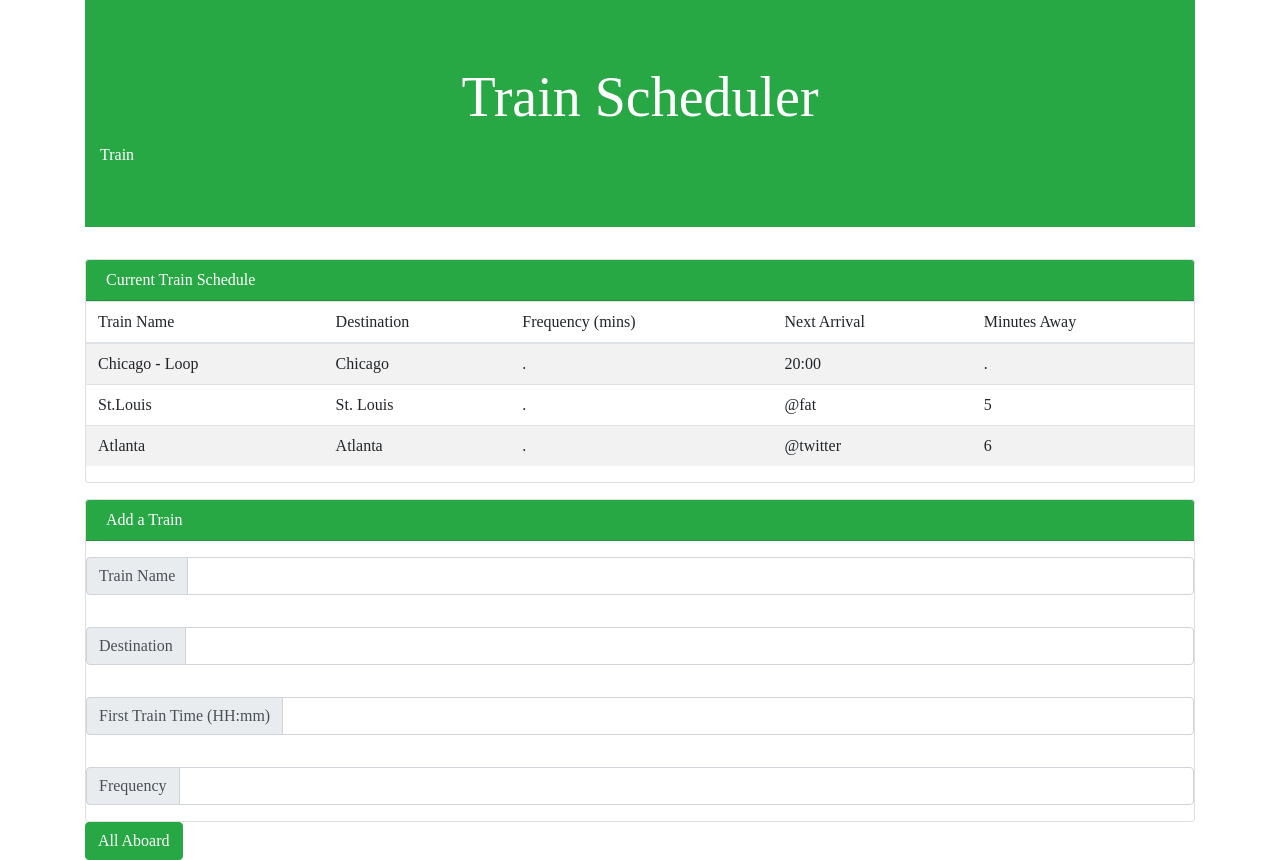
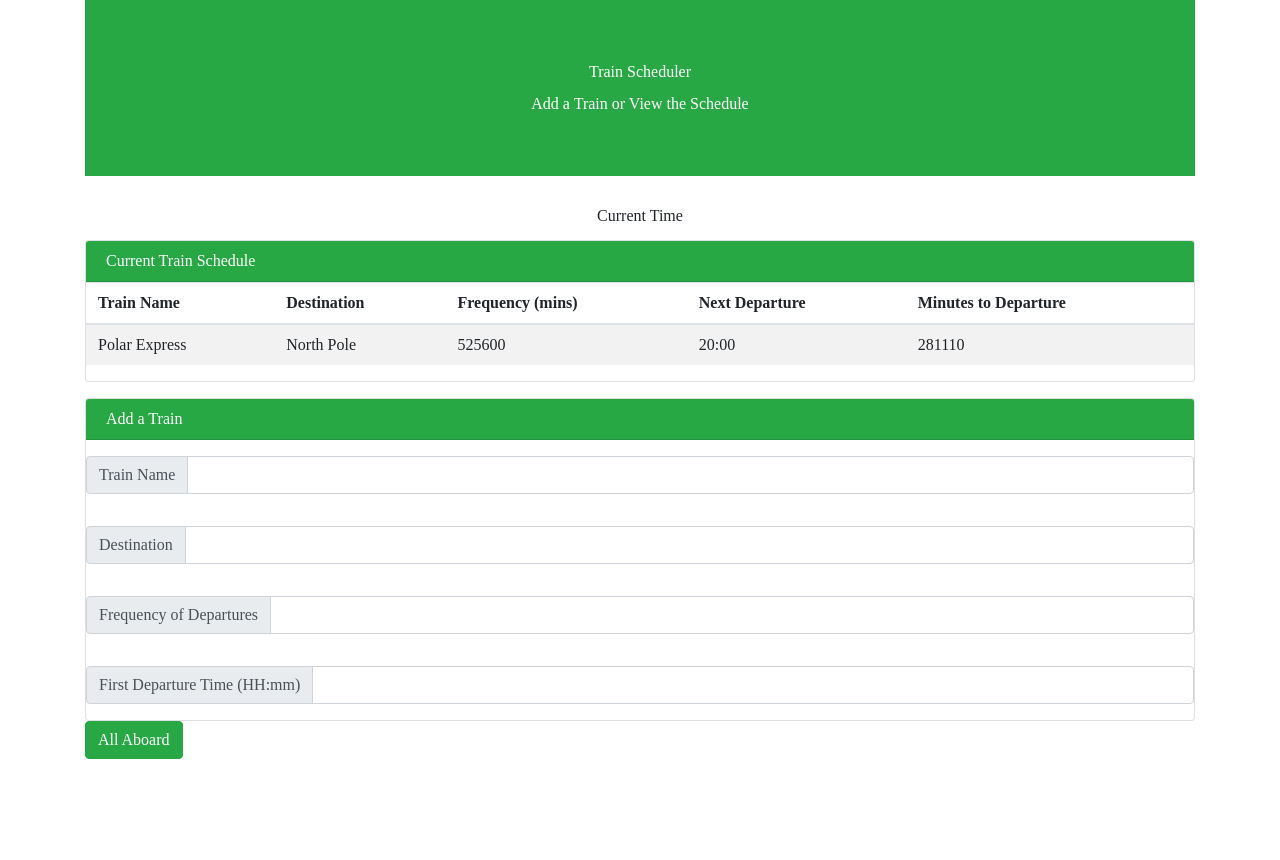
Before and after one commit to reharr4/Train-Schedule, a plain HTML site: page index.html in a window 1280 px wide. After the commit the page ends 800 px from the top, so only its background shows below. Drawn offline with nearby package versions, Linux system fonts and the light colour scheme.

Commit message:
formatted with bootstrap

```diff
--- a/index.html
+++ b/index.html
@@ -9,20 +9,30 @@
     <link rel="stylesheet" href="https://stackpath.bootstrapcdn.com/bootstrap/4.1.3/css/bootstrap.min.css"
         integrity="sha384-MCw98/SFnGE8fJT3GXwEOngsV7Zt27NXFoaoApmYm81iuXoPkFOJwJ8ERdknLPMO" crossorigin="anonymous">
     <link rel="stylesheet" href="assets/CSS/style.css">
+    <link href="https://fonts.googleapis.com/css?family=Ubuntu&display=swap" rel="stylesheet">
     <link rel="stylesheet" href="assets/CSS/reset.css">
     <script src="https://ajax.googleapis.com/ajax/libs/jquery/3.4.0/jquery.min.js"></script>
+    <script src="https://cdn.jsdelivr.net/momentjs/2.12.0/moment.min.js"></script>
     <script src="assets/javascript/logic.js"></script>
 </head>
 
 <body>
     <div class="container">
-        <div class="jumbotron jumbotron-fluid bg-success text-white">
-            <div class="container">
-                <h1 class="display-4" style="text-align:center">Train Scheduler</h1>
+        <div class="jumbotron jumbotron-fluid bg-success text-white" style="text-align: center">
+            <div id="logo">
+                <h1 class="header">Train Scheduler</h1>
                 <br>
-                <h1>Train</h1>
+                <h2 class="sub">Add a Train or View the Schedule</h2>
             </div>
         </div>
+
+        <!-- current time -->
+        <div class="row">
+            <div class="col-lg-12">
+                <h2 id="clock" style="text-align: center">Current Time </h2>
+            </div>
+        </div>
+        <br>
         <!--Create a row for placing card and input fields.-->
         <div class="row">
             <div class="col col-lg-12">
@@ -31,43 +41,25 @@
                         Current Train Schedule
                     </div>
                     <table id="trainTable" class="table table-striped table-hover">
-                        <thead>
+                        <thead style="font-weight: bold">
                             <tr>
                                 <th scope="col">Train Name</th>
                                 <th scope="col">Destination</th>
                                 <th scope="col">Frequency (mins)</th>
-                                <th scope="col">Next Arrival</th>
-                                <th scope="col">Minutes Away</th>
+                                <th scope="col">Next Departure</th>
+                                <th scope="col">Minutes to Departure</th>
                             </tr>
                         </thead>
                         <tbody>
                             <tr>
-                                <th scope="row">Chicago - Loop</th>
-                                <td>Chicago</td>
-                                <td>.</td>
+                                <td>Polar Express</td>
+                                <td>North Pole</td>
+                                <td>525600</td>
                                 <td>20:00</td>
-                                <td>.</td>
-                            </tr>
-                            <tr>
-                                <th scope="row">St.Louis</th>
-                                <td>St. Louis</td>
-                                <td>.</td>
-                                <td>@fat</td>
-                                <td>5</td>
-                            </tr>
-                            <tr>
-                                <th scope="row">Atlanta</th>
-                                <td>Atlanta</td>
-                                <td>.</td>
-                                <td>@twitter</td>
-                                <td>6</td>
+                                <td>281110</td>
                             </tr>
                         </tbody>
                     </table>
-                    <!-- <ul class="list-group list-group-flush" id="trainList"> -->
-                    <!-- <li class="list-group-item">Cras justo odio</li> -->
-                    <!-- </ul> -->
-
                 </div>
             </div>
         </div>
@@ -102,20 +94,21 @@
 
                     <div class="input-group mb-3">
                         <div class="input-group-prepend">
-                            <span class="input-group-text" id="inputGroup-sizing-default">First Train Time (HH:mm)</span>
+                            <span class="input-group-text" id="inputGroup-sizing-default">Frequency of Departures</span>
                         </div>
-                        <input type="text" id="newFirstTime" class="form-control"
-                            aria-label="Sizing example input" aria-describedby="inputGroup-sizing-default">
+                        <input type="text" id="newFrequencyTime" class="form-control" aria-label="Sizing example input"
+                            aria-describedby="inputGroup-sizing-default">
                     </div>
-
                     <br>
 
                     <div class="input-group mb-3">
-                            <div class="input-group-prepend">
-                                <span class="input-group-text" id="inputGroup-sizing-default">Frequency</span>
-                            </div>
-                            <input type="text" id="newFrequencyTime" class="form-control" aria-label="Sizing example input" aria-describedby="inputGroup-sizing-default">
-                            </div>
+                        <div class="input-group-prepend">
+                            <span class="input-group-text" id="inputGroup-sizing-default">First Departure Time
+                                (HH:mm)</span>
+                        </div>
+                        <input type="text" id="newFirstTime" class="form-control" aria-label="Sizing example input"
+                            aria-describedby="inputGroup-sizing-default">
+                    </div>
                 </div>
 
             </div>
```
